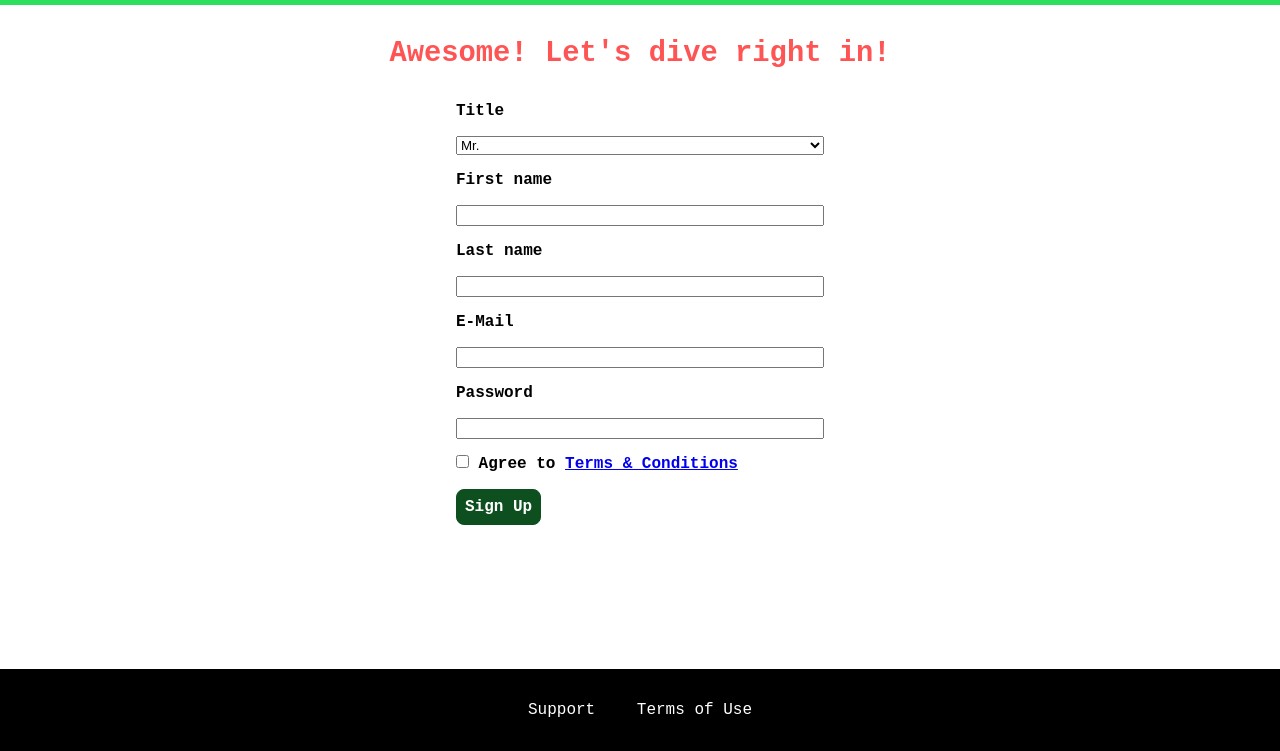
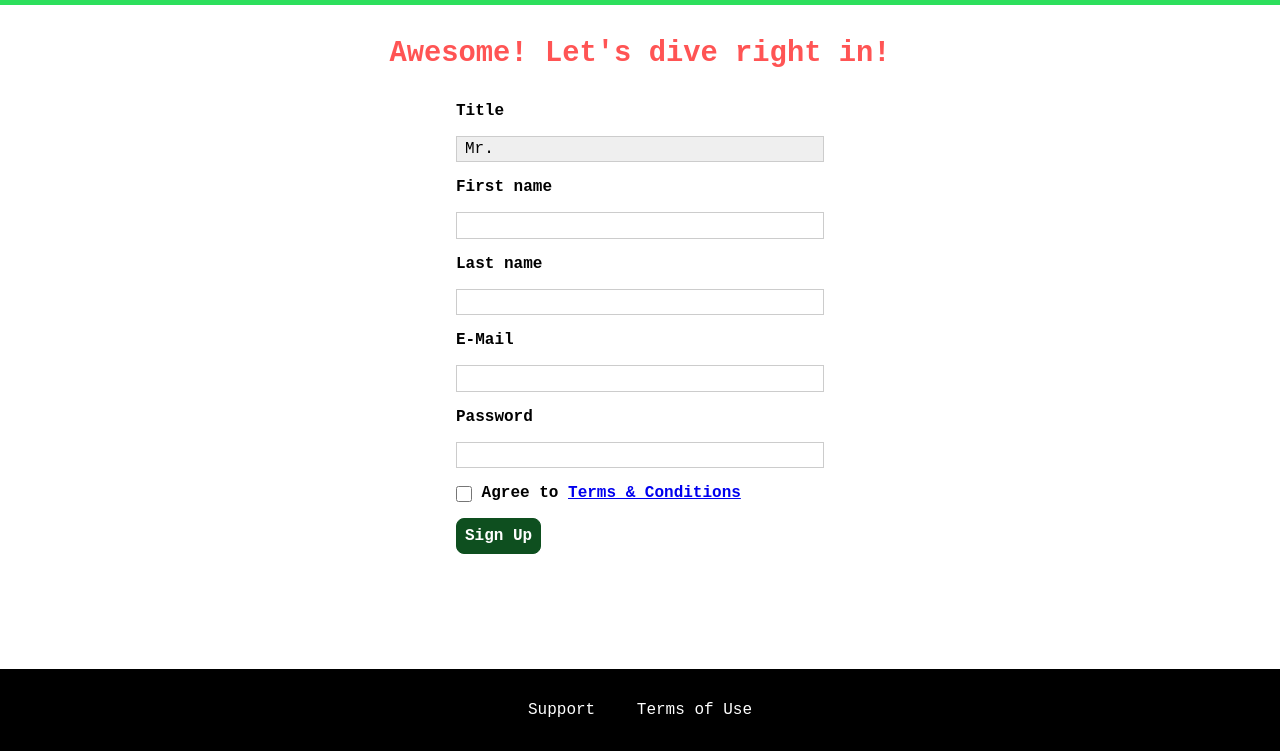
Before and after one commit to ScorchingShade/CSSBullets, a plain HTML site: page BasicTrack/start-hosting/index.html in a window 1280 px wide. Shown: the part 51-802 px from the top of the page. Drawn offline with Linux system fonts and the light colour scheme.

Commit message:
added form re-styling

```diff
--- a/BasicTrack/start-hosting/index.html
+++ b/BasicTrack/start-hosting/index.html
@@ -58,7 +58,7 @@
 
 
                 <label for="title">Title</label>
-                <select id="title">
+                <select id="title" >
                     <option value="mr">Mr.</option>
                     <option value="ms">Ms.</option>
                 </select>
@@ -66,18 +66,18 @@
 
 
             <label for="first-name">First name</label>
-            <input type="text" id="first-name">
+            <input type="text" id="first-name" required>
             <label for="last-name">Last name</label>
-            <input type="text" id="last-name">
+            <input type="text" id="last-name" required>
             <label for="email">E-Mail</label>
-            <input type="email" id="email">
+            <input type="email" id="email" required>
             <label for="password">Password</label>
-            <input type="password" id="password">
-            <input type="checkbox" id="agree-terms">
+            <input type="password" id="password" required>
+            <input type="checkbox" id="agree-terms" required>
             <label for="agree-terms">Agree to
                 <a href="#">Terms &amp; Conditions</a>
             </label>
-            <button type="submit" class="button">Sign Up</button>
+            <button type="submit" class="button" disabled>Sign Up</button>
         </form>
     </main>
     <footer class="main-footer">
--- a/BasicTrack/start-hosting/start-hosting.css
+++ b/BasicTrack/start-hosting/start-hosting.css
@@ -25,6 +25,7 @@ main{
 .signup-form input[id*="terms"] + label{
     display:inline-block;
     width:auto;
+    vertical-align:bottom;
 }
 
 .signup-form button[type="submit"]{
@@ -40,10 +41,45 @@ main{
     font-weight:bold;
 }
 
-.signup-form input,
+
+.signup-form input[type="checkbox"]{
+    border: 1px solid #ccc;
+    background:white;
+    width: 1rem;
+    height: 1rem;
+}
+
+.signup-form input:not([type="checkbox"]),
 .signup-form select{
-    border:1;
+    border:1px solid #ccc;
+    padding: 0.2rem 0.5rem;
+    font:inherit;
+    -webkit-appearance: none;
+    -moz-appearance: none;
+    appearance:none;
 }
+
+
+.signup-form input[type="checkbox"]:checked{
+    background:#d8f3df;
+    border: #2ddf5c;
+}
+.signup-form input:not([type="checkbox"]):focus,
+.signup-form select:focus{
+    outline:none;
+    background: #d8f3df;
+    border-color:#2ddf5c;
+}
+
+
+.signup-form input.invalid,
+.signup-form select.invalid,
+.signup-form.needs-validation :invalid {
+    border: 1px solid red !important;
+    background: #faacac;
+}
+
+
 
 
 @media(min-width: 40rem){
```
